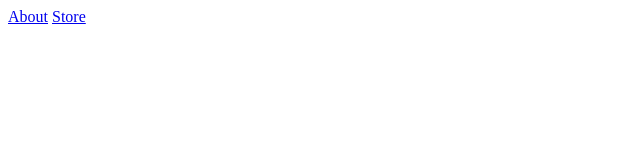
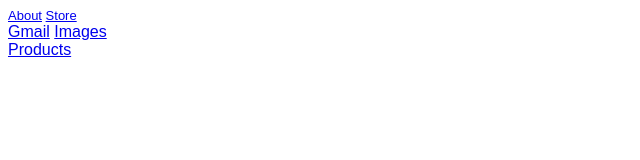
Before and after one commit to eugenegrossman/search-homepage, a plain HTML site: page index.html in a window 1280 px wide. Shown: the whole page, without its empty margins (0-640 px from the left). Drawn offline with Linux system fonts and the light colour scheme.

Commit message:
right align test

```diff
--- a/index.html
+++ b/index.html
@@ -1,5 +1,5 @@
 <!doctype html>
-<html lang = "en">
+<html lang="en">
 <head>
   <meta charset="utf-8">
   <title> Google Homepage</title>
@@ -9,11 +9,19 @@
 <body>
   <div id="main">
     <div id="topleft">
-      <a href ="https://about.google/intl/en/?fg=1&utm_source=google-US&utm_medium=referral&utm_campaign=hp-header">About</a>
-      <a href ="https://store.google.com/?utm_source=hp_header&utm_medium=google_oo&utm_campaign=GS100042">Store</a>
+      <a href="https://about.google/intl/en/?fg=1&utm_source=google-US&utm_medium=referral&utm_campaign=hp-header">About</a>
+      <a href="https://store.google.com/?utm_source=hp_header&utm_medium=google_oo&utm_campaign=GS100042">Store</a>
     </div>
     <div id="topright">
-
+      <div style="top:0;left:0;right:0;width:100%">
+        <div class="topright1" style="mid-width: 181px;">
+          <a href="https://mail.google.com/mail/u/0/?ogbl#inbox">Gmail</a>
+          <a href="https://www.google.com/imghp?hl=en&tab=wi&ogbl">Images</a>
+        </div>
+        <div class="topright2">
+          <a href ="https://about.google/intl/en/products/?tab=wh&tip=translation">Products</a>
+        </div>
+      </div>
     </div>
   </div>
 </body>
--- a/styles.css
+++ b/styles.css
@@ -1,5 +1,7 @@
 body{
-  background-color: white;
+  background: #fff;
+  color: #222;
+  font-family: Arial, sans-serif;
 }
 
 .topright{
@@ -7,4 +9,10 @@ body{
   padding-right: 30px;
   position: relative;
   text-align: right;
+  float: right;
+  align-items: center;
 }
+
+#topleft{
+  font-size: 13px;
+}
```
